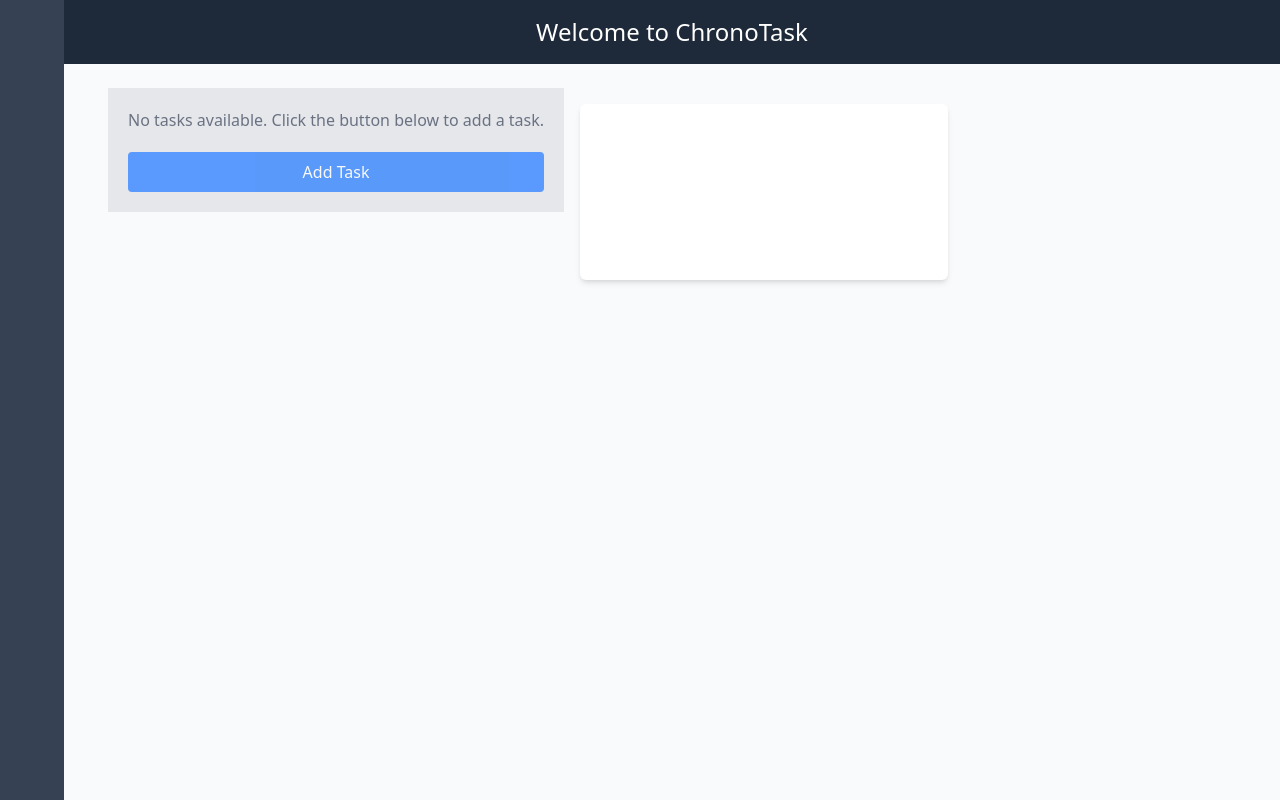
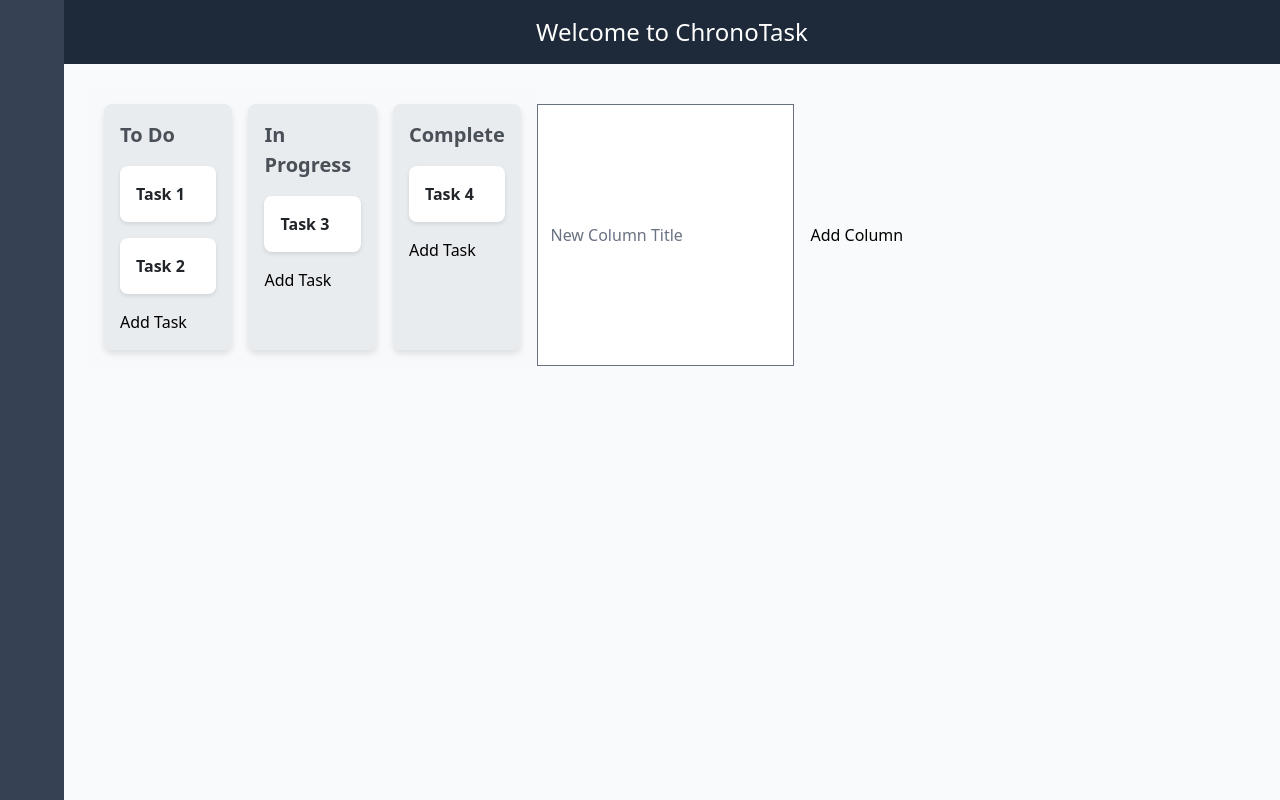
Before and after one commit to awesomebruh03/chronotask-sveltekit, a SvelteKit app: page /test in a window 1280 px wide. Built offline with nearby package versions, Linux system fonts and the light colour scheme; some icons are missing.

Commit message:
Add KanbanView component: implement Kanban board with drag-and-drop task management and dynamic column creation

```diff
--- /dev/null
+++ b/src/lib/components/KanbanView/kanbanview.svelte
@@ -0,0 +1,165 @@
+<script>
+  import { onMount } from 'svelte';
+  import { writable } from 'svelte/store';
+
+  // Sample data for the Kanban board
+  let columns = writable([
+    {
+      id: 'todo',
+      title: 'To Do',
+      tasks: [
+        { id: 'task1', title: 'Task 1' },
+        { id: 'task2', title: 'Task 2' }
+      ]
+    },
+    {
+      id: 'in-progress',
+      title: 'In Progress',
+      tasks: [
+        { id: 'task3', title: 'Task 3' }
+      ]
+    },
+    {
+      id: 'complete',
+      title: 'Complete',
+      tasks: [
+        { id: 'task4', title: 'Task 4' }
+      ]
+    }
+  ]);
+
+  // Drag and drop logic
+  let draggedTask = null;
+  let draggedFromColumn = null;
+
+  function handleDragStart(task, column) {
+    draggedTask = task;
+    draggedFromColumn = column;
+  }
+
+  function handleDrop(targetColumn) {
+    if (draggedTask && draggedFromColumn !== targetColumn) {
+      columns.update(cols => {
+        const fromCol = cols.find(col => col.id === draggedFromColumn.id);
+        const toCol = cols.find(col => col.id === targetColumn.id);
+
+        // Remove task from the original column
+        fromCol.tasks = fromCol.tasks.filter(task => task.id !== draggedTask.id);
+
+        // Add task to the target column
+        toCol.tasks.push(draggedTask);
+
+        return cols;
+      });
+    }
+    draggedTask = null;
+    draggedFromColumn = null;
+  }
+
+  // Add new task
+  function addTask(columnId, taskTitle) {
+    columns.update(cols => {
+      const column = cols.find(col => col.id === columnId);
+      if (column) {
+        const newTask = { id: `task${Date.now()}`, title: taskTitle };
+        column.tasks.push(newTask);
+      }
+      return cols;
+    });
+  }
+
+  // Add new column
+  function addColumn(columnTitle) {
+    columns.update(cols => {
+      const newColumn = {
+        id: `column${Date.now()}`,
+        title: columnTitle,
+        tasks: []
+      };
+      cols.push(newColumn);
+      return cols;
+    });
+  }
+
+  let newColumnTitle = '';
+</script>
+
+<style>
+  .kanban-board {
+    display: flex;
+    gap: 1rem;
+    padding: 1rem;
+    background-color: #f8f9fa;
+  }
+
+  .kanban-column {
+    flex: 1;
+    background: #e9ecef;
+    padding: 1rem;
+    border-radius: 8px;
+    box-shadow: 0 4px 6px rgba(0, 0, 0, 0.1);
+  }
+
+  .kanban-column h3 {
+    font-size: 1.25rem;
+    font-weight: bold;
+    margin-bottom: 1rem;
+    color: #495057;
+  }
+
+  .kanban-task {
+    background: white;
+    padding: 1rem;
+    margin-bottom: 1rem;
+    border-radius: 8px;
+    box-shadow: 0 2px 4px rgba(0, 0, 0, 0.1);
+    cursor: grab;
+    display: flex;
+    flex-direction: column;
+    gap: 0.5rem;
+  }
+
+  .kanban-task-title {
+    font-size: 1rem;
+    font-weight: bold;
+    color: #212529;
+  }
+
+  .add-controls {
+    margin-top: 1rem;
+    display: flex;
+    gap: 1rem;
+  }
+</style>
+
+<div class="kanban-board">
+  {#each $columns as column}
+    <div
+      class="kanban-column"
+      role="region"
+      aria-label="{column.title} column"
+      on:dragover|preventDefault
+      on:drop={() => handleDrop(column)}
+    >
+      <h3>{column.title}</h3>
+      {#each column.tasks as task}
+        <div
+          class="kanban-task"
+          role="button"
+          tabindex="0"
+          aria-label="Drag {task.title}"
+          draggable="true"
+          on:dragstart={() => handleDragStart(task, column)}
+        >
+          <div class="kanban-task-title">{task.title}</div>
+        </div>
+      {/each}
+      <button on:click={() => addTask(column.id, `New Task in ${column.title}`)}>Add Task</button>
+    </div>
+  {/each}
+</div>
+
+<div class="add-controls">
+  <input type="text" placeholder="New Column Title" bind:value={newColumnTitle} />
+  <button on:click={() => addColumn(newColumnTitle)}>Add Column</button>
+</div>
--- a/src/routes/test/+page.svelte
+++ b/src/routes/test/+page.svelte
@@ -2,9 +2,9 @@
     import tasksModal from "$lib/modals/tasksModal.svelte";
     import Tasks from "$lib/components/tasks/tasks.svelte";
     import ProjectDescription from "$lib/components/tasks/projectDescription.svelte";
+    import Kanbanview from "$lib/components/KanbanView/kanbanview.svelte";
 </script>
 
 <div class="flex flex-row">
-    <Tasks/>
-    <ProjectDescription/>
+    <Kanbanview/>
 </div>
```
